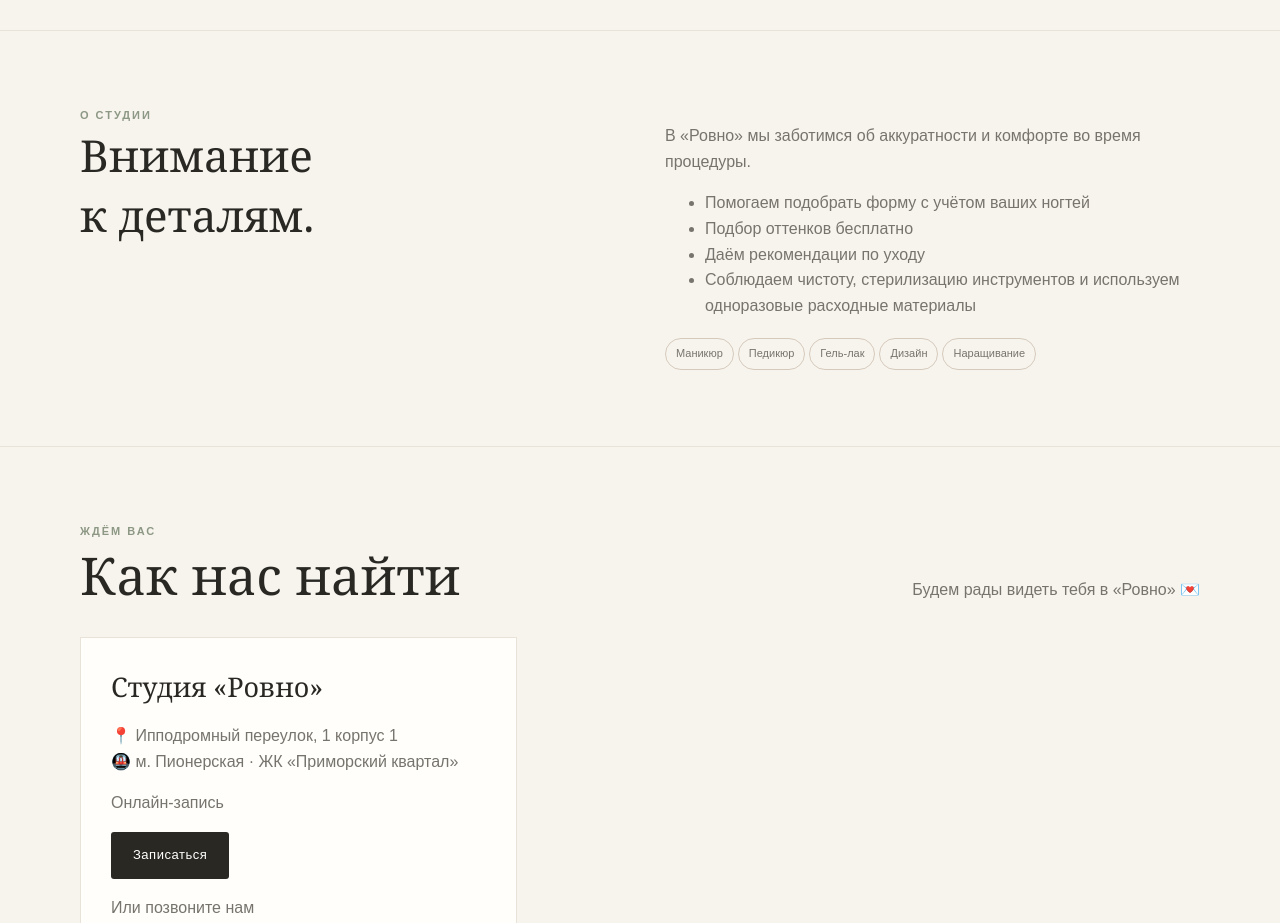
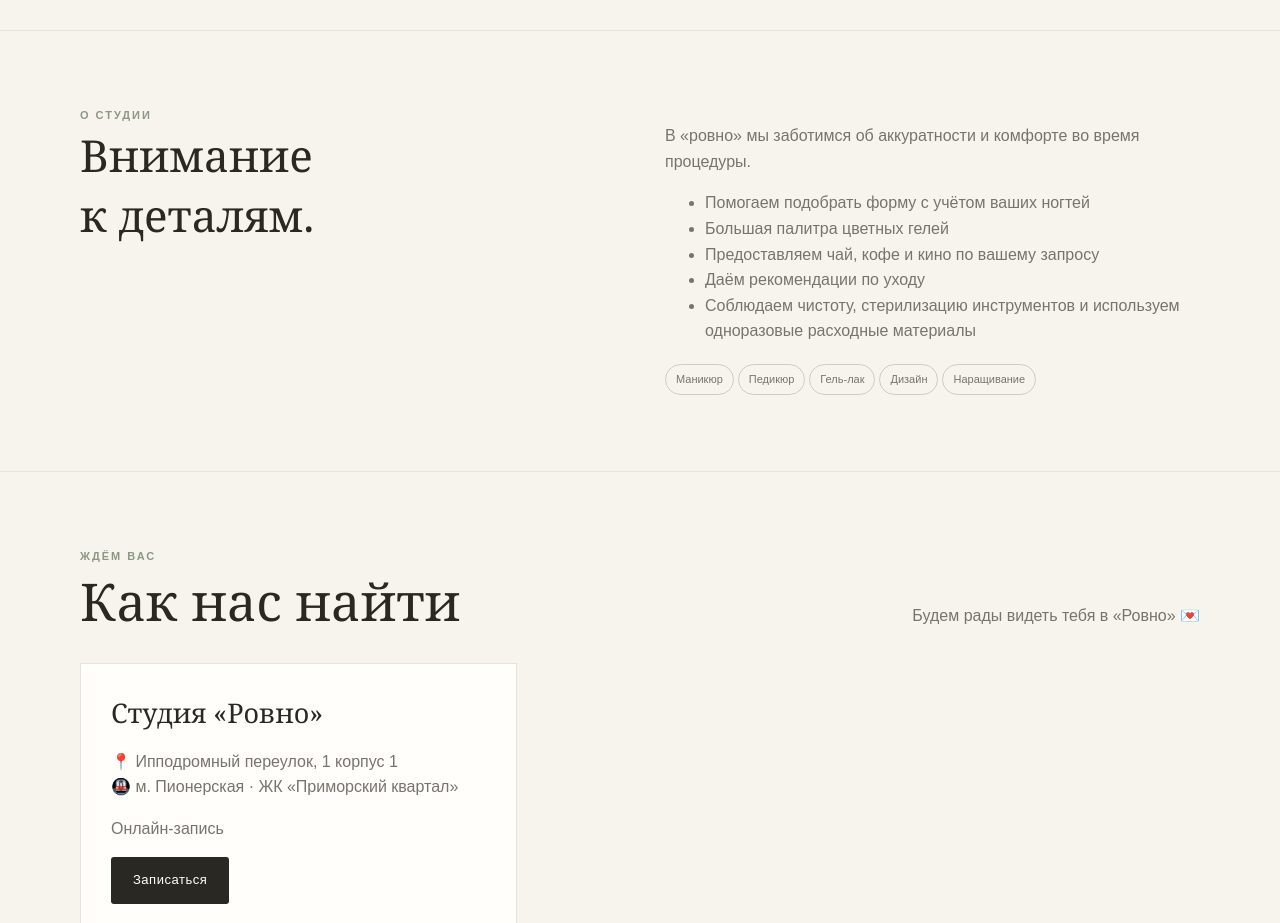
Before and after one commit to KomelKonstantin/rovno-site, a plain HTML site: page index.html in a window 1280 px wide. Shown: the part 3520-4443 px from the top of the page. Drawn offline with Linux system fonts and the light colour scheme.

Commit message:
Блок «О студии»: «ровно» с маленькой буквы, чай/кофе/кино, палитра гелей
Co-Authored-By: Claude Opus 5.5 <noreply@anthropic.com>

```diff
--- a/index.html
+++ b/index.html
@@ -258,10 +258,11 @@
             <h2>Внимание<br>к деталям.</h2>
           </div>
           <div>
-            <p>В «Ровно» мы заботимся об аккуратности и комфорте во время процедуры.</p>
+            <p>В «ровно» мы заботимся об аккуратности и комфорте во время процедуры.</p>
             <ul>
               <li>Помогаем подобрать форму с учётом ваших ногтей</li>
-              <li>Подбор оттенков бесплатно</li>
+              <li>Большая палитра цветных гелей</li>
+              <li>Предоставляем чай, кофе и кино по вашему запросу</li>
               <li>Даём рекомендации по уходу</li>
               <li>Соблюдаем чистоту, стерилизацию инструментов и используем одноразовые расходные материалы</li>
             </ul>
```
